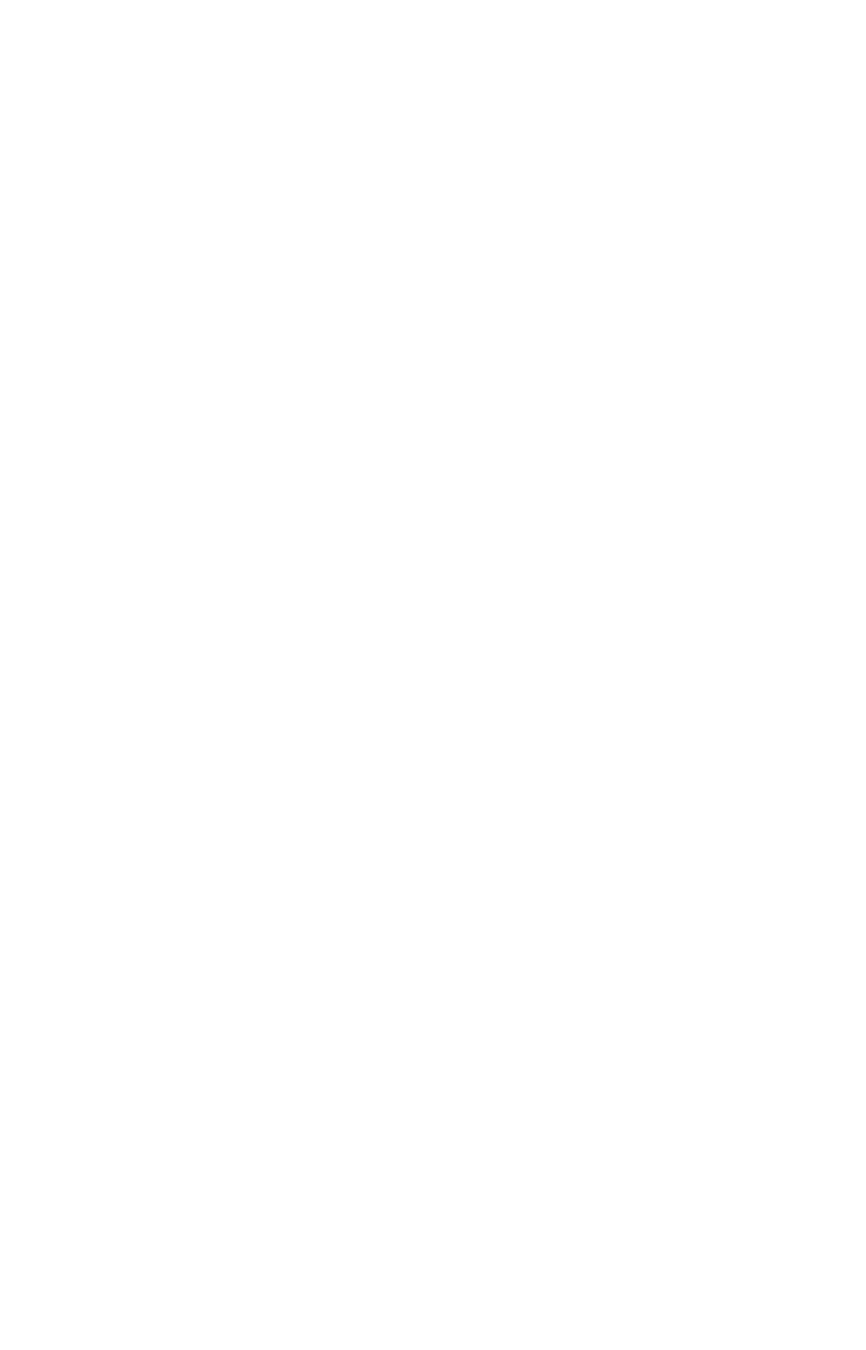
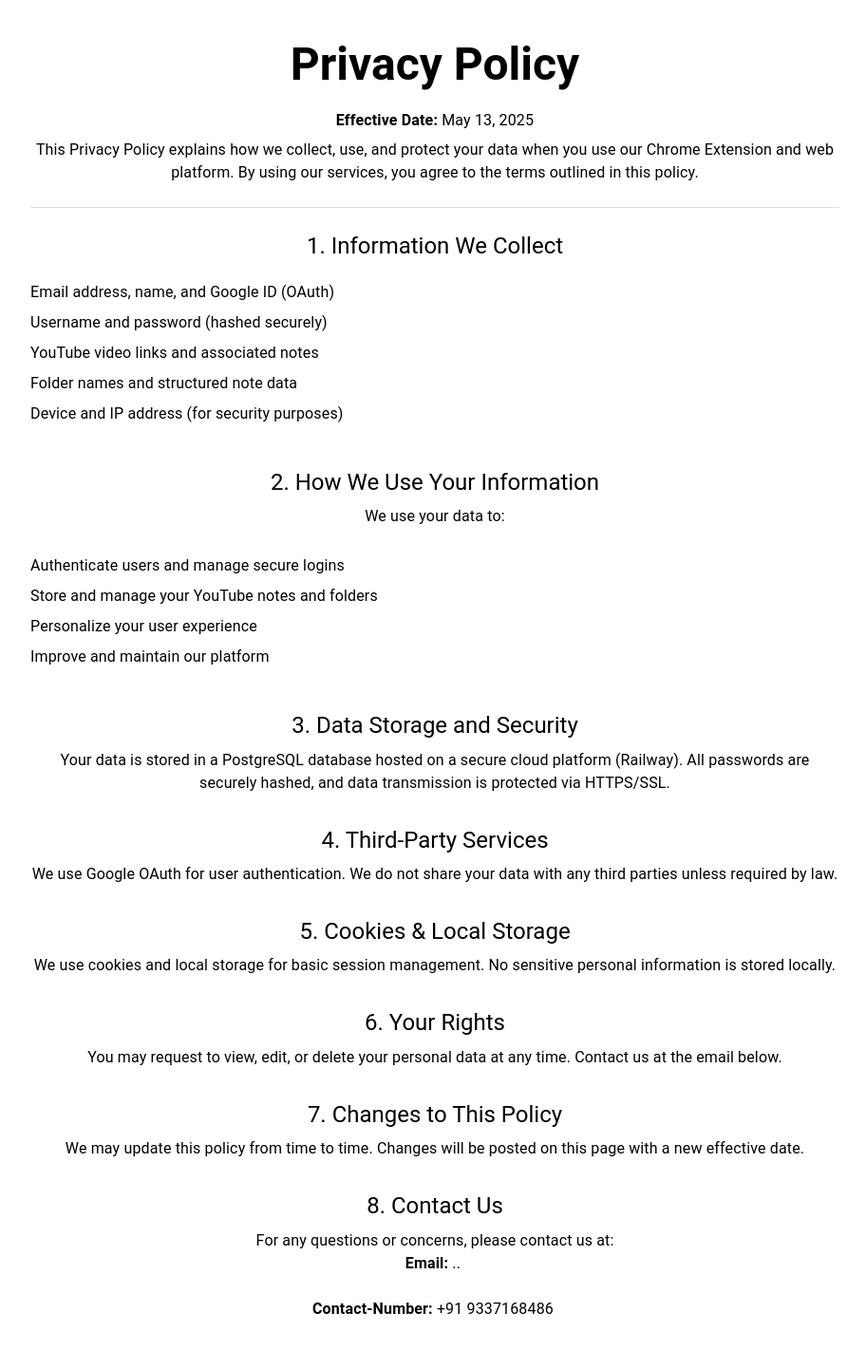
Before and after one commit to Dibyajyoti1515/youtubenotes-frontend, a React (Vite) app: page /privacy-policy in a window 1280 px wide. Before the commit this address had no page. Shown: the top 1422 px of the page at 95% size, without its empty margins (182-1094 px from the left). Before the commit the page ends 800 px from the top, so only its background shows below. Built offline with nearby package versions, Linux system fonts and the light colour scheme.

Commit message:
adding policy page

```diff
--- a/src/App.jsx
+++ b/src/App.jsx
@@ -9,6 +9,7 @@ import ChromeExtension from "./chrome-extension.jsx";
 import './App.css'
 import Folder from "./folder.jsx";
 import RedirectHandler from "./RedirectHandler.jsx";
+import PrivacyPolicy from "./PrivacyPolicy.jsx";
 
 function App() {
 
@@ -23,6 +24,7 @@ function App() {
           <Route path="/folder" element={<Folder />} />
           <Route path="/redirect" element={<RedirectHandler />} />
           <Route path="/chexe" element={<ChromeExtension />} />
+          <Route path="/privacy-policy" element={<PrivacyPolicy />} />
         </Routes>
       </Router>
       <Analytics></Analytics>
--- /dev/null
+++ b/src/PrivacyPolicy.jsx
@@ -0,0 +1,133 @@
+import React from 'react';
+import { Container, Typography, Box, List, ListItem, ListItemText, Divider } from '@mui/material';
+
+const PrivacyPolicy = () => {
+  return (
+    <Container maxWidth="md" sx={{ py: 5, bgcolor: 'transparent', color: 'black' }}>
+      <Typography variant="h3" gutterBottom fontWeight="bold">
+        Privacy Policy
+      </Typography>
+
+      <Typography variant="subtitle1" gutterBottom>
+        <strong>Effective Date:</strong> May 13, 2025
+      </Typography>
+
+      <Typography paragraph>
+        This Privacy Policy explains how we collect, use, and protect your data when you use our Chrome Extension and web platform. By using our services, you agree to the terms outlined in this policy.
+      </Typography>
+
+      <Divider sx={{ my: 3 }} />
+
+      <Box mb={4}>
+        <Typography variant="h5" gutterBottom>
+          1. Information We Collect
+        </Typography>
+        <List>
+          <ListItem disablePadding>
+            <ListItemText primary="Email address, name, and Google ID (OAuth)" />
+          </ListItem>
+          <ListItem disablePadding>
+            <ListItemText primary="Username and password (hashed securely)" />
+          </ListItem>
+          <ListItem disablePadding>
+            <ListItemText primary="YouTube video links and associated notes" />
+          </ListItem>
+          <ListItem disablePadding>
+            <ListItemText primary="Folder names and structured note data" />
+          </ListItem>
+          <ListItem disablePadding>
+            <ListItemText primary="Device and IP address (for security purposes)" />
+          </ListItem>
+        </List>
+      </Box>
+
+      <Box mb={4}>
+        <Typography variant="h5" gutterBottom>
+          2. How We Use Your Information
+        </Typography>
+        <Typography paragraph>
+          We use your data to:
+        </Typography>
+        <List>
+          <ListItem disablePadding>
+            <ListItemText primary="Authenticate users and manage secure logins" />
+          </ListItem>
+          <ListItem disablePadding>
+            <ListItemText primary="Store and manage your YouTube notes and folders" />
+          </ListItem>
+          <ListItem disablePadding>
+            <ListItemText primary="Personalize your user experience" />
+          </ListItem>
+          <ListItem disablePadding>
+            <ListItemText primary="Improve and maintain our platform" />
+          </ListItem>
+        </List>
+      </Box>
+
+      <Box mb={4}>
+        <Typography variant="h5" gutterBottom>
+          3. Data Storage and Security
+        </Typography>
+        <Typography paragraph>
+          Your data is stored in a PostgreSQL database hosted on a secure cloud platform (Railway). All passwords are securely hashed, and data transmission is protected via HTTPS/SSL.
+        </Typography>
+      </Box>
+
+      <Box mb={4}>
+        <Typography variant="h5" gutterBottom>
+          4. Third-Party Services
+        </Typography>
+        <Typography paragraph>
+          We use Google OAuth for user authentication. We do not share your data with any third parties unless required by law.
+        </Typography>
+      </Box>
+
+      <Box mb={4}>
+        <Typography variant="h5" gutterBottom>
+          5. Cookies & Local Storage
+        </Typography>
+        <Typography paragraph>
+          We use cookies and local storage for basic session management. No sensitive personal information is stored locally.
+        </Typography>
+      </Box>
+
+      <Box mb={4}>
+        <Typography variant="h5" gutterBottom>
+          6. Your Rights
+        </Typography>
+        <Typography paragraph>
+          You may request to view, edit, or delete your personal data at any time. Contact us at the email below.
+        </Typography>
+      </Box>
+
+      <Box mb={4}>
+        <Typography variant="h5" gutterBottom>
+          7. Changes to This Policy
+        </Typography>
+        <Typography paragraph>
+          We may update this policy from time to time. Changes will be posted on this page with a new effective date.
+        </Typography>
+      </Box>
+
+      <Box mb={4}>
+        <Typography variant="h5" gutterBottom>
+          8. Contact Us
+        </Typography>
+        <Typography>
+          For any questions or concerns, please contact us at: <br />
+          <Box>
+            <strong>Email:</strong>
+            <Typography sx={{ backgroundColor: 'white', display: 'inline-block'}}> &nbsp;..&nbsp;</Typography>
+          </Box>
+          <br />
+          <Box>
+            <strong>Contact-Number:</strong>
+            <Typography sx={{ backgroundColor: 'white', display: 'inline-block'}}> &nbsp;+91 9337168486&nbsp;</Typography>
+          </Box>
+        </Typography>
+      </Box>
+    </Container>
+  );
+};
+
+export default PrivacyPolicy;
```
